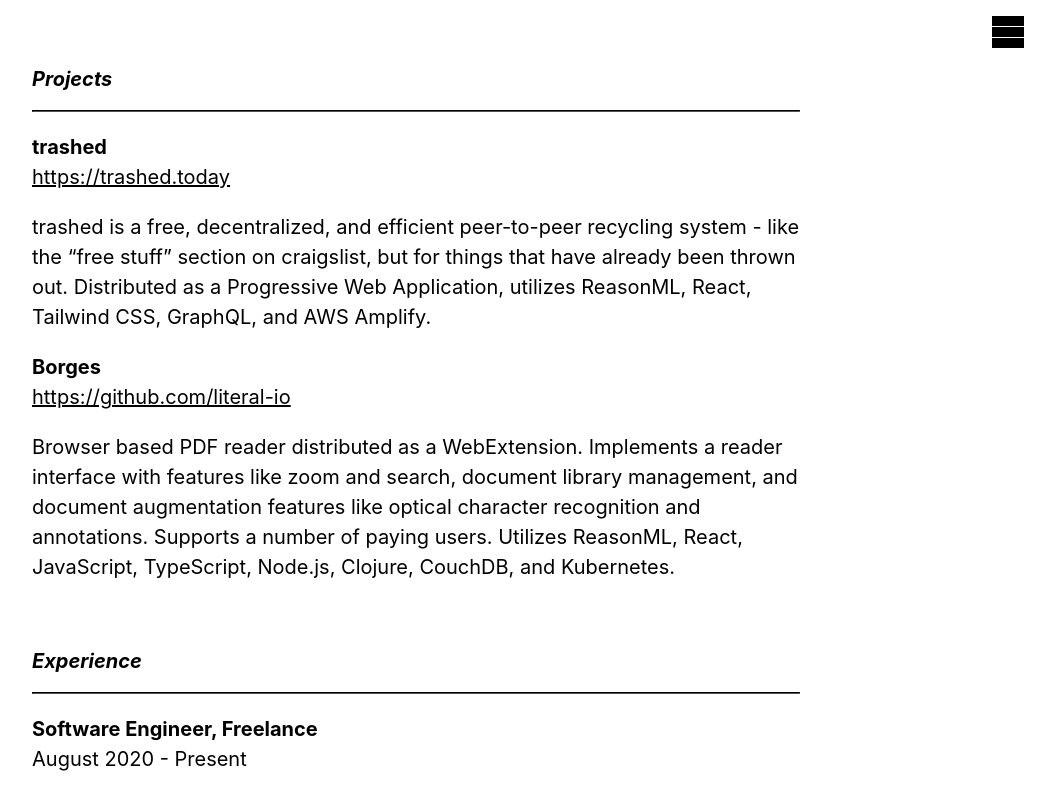
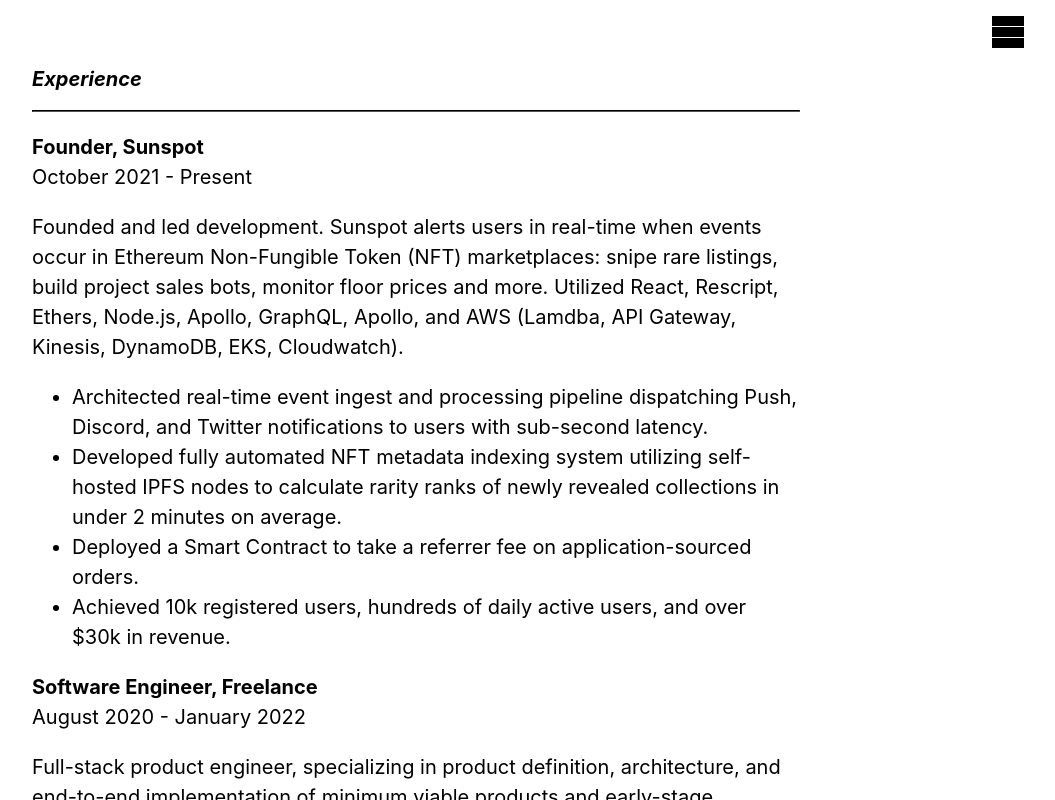
Before and after one commit to javamonn/javamonn.com, a Next.js app: page /work in a window 1280 px wide. Shown: the whole page, without its empty margins (224-1279 px from the left). Built offline with nearby package versions, Linux system fonts and the light colour scheme.

Commit message:
chore: update work

```diff
--- a/pages/work.tsx
+++ b/pages/work.tsx
@@ -6,6 +6,12 @@
 import Head from "next/head";
 
 const projectItems = [
+  {
+    title: "Literal",
+    href: "https://literal.io",
+    description: "Literal augments your online reading experience; capture annotations, sources, and knowledge. Distributed as an Android application and implements the W3C Web Annotation standard. Utilizes Rescript, React, Tailwind CSS, GraphQL, and AWS Amplify."
+
+  },
   {
     title: "trashed",
     href: "https://trashed.today",
@@ -22,10 +28,21 @@
 
 const experienceItems = [
   {
+    title: "Founder, Sunspot",
+    date: "October 2021 - Present",
+    headline: "Founded and led development. Sunspot alerts users in real-time when events occur in Ethereum Non-Fungible Token (NFT) marketplaces: snipe rare listings, build project sales bots, monitor floor prices and more. Utilized React, Rescript, Ethers, Node.js, Apollo, GraphQL, Apollo, and AWS (Lamdba, API Gateway, Kinesis, DynamoDB, EKS, Cloudwatch).",
+    bullets: [
+      "Architected real-time event ingest and processing pipeline dispatching Push, Discord, and Twitter notifications to users with sub-second latency.",
+      "Developed fully automated NFT metadata indexing system utilizing self-hosted IPFS nodes to calculate rarity ranks of newly revealed collections in under 2 minutes on average.",
+      "Deployed a Smart Contract to take a referrer fee on application-sourced orders.",
+      "Achieved 10k registered users, hundreds of daily active users, and over $30k in revenue."
+    ]
+  },
+  {
     title: "Software Engineer, Freelance",
-    date: "August 2020 - Present",
+    date: "August 2020 - January 2022",
     headline:
-      "Full-stack product engineer, specializing in product definition, architecture, and end-to-end implementation of minimum viable products and early-stage products. Additionally, I've also often worked in maintenance of legacy systems, rapidly scaling prototypes, and ongoing development of established products.\n\n I prefer working full-stack, but can slot into a specific part of the stack if desired. My preferred set of technologies include React, React Native, TypeScript, Apollo / Relay, GraphQL, PostgreSQL, and AWS, but the exact set of tools I reach for depends on the specifics of the product and business requirements.",
+      "Full-stack product engineer, specializing in product definition, architecture, and end-to-end implementation of minimum viable products and early-stage products. Additionally, I've also often worked in maintenance of legacy systems, rapidly scaling prototypes, and ongoing development of established products. Client projects included smart contract development and audits, Web3 frontends and integrations,web and mobile apps, and more. \n\n I prefer working full-stack, but can slot into a specific part of the stack if desired. My preferred set of technologies include React, React Native, TypeScript, Apollo / Relay, GraphQL, PostgreSQL, and AWS, but the exact set of tools I reach for depends on the specifics of the product and business requirements."
   },
   {
     title: "Technical Lead, BigSpring",
@@ -80,23 +97,6 @@
       <Sidebar />
       <Content>
         <Section
-          title={"Projects"}
-          items={projectItems}
-          className="mb5"
-          renderItem={({ title, href, description }) => (
-            <React.Fragment key={href}>
-              <p className="f4 lh-copy">
-                <b>{title}</b>
-                <br />
-                <a className="black" href={href}>
-                  {href}
-                </a>
-              </p>
-              <p className="f4 lh-copy">{description}</p>
-            </React.Fragment>
-          )}
-        />
-        <Section
           title={"Experience"}
           items={experienceItems}
           renderItem={({ title, date, headline, bullets }) => (
@@ -121,6 +121,23 @@
             </React.Fragment>
           )}
         />
+        <Section
+          title={"Projects"}
+          items={projectItems}
+          className="mt5"
+          renderItem={({ title, href, description }) => (
+            <React.Fragment key={href}>
+              <p className="f4 lh-copy">
+                <b>{title}</b>
+                <br />
+                <a className="black" href={href}>
+                  {href}
+                </a>
+              </p>
+              <p className="f4 lh-copy">{description}</p>
+            </React.Fragment>
+          )}
+        />
       </Content>
       <div />
     </div>
```
Also changed, not shown: 1 other file (tests, documents, lock files or other folders).
